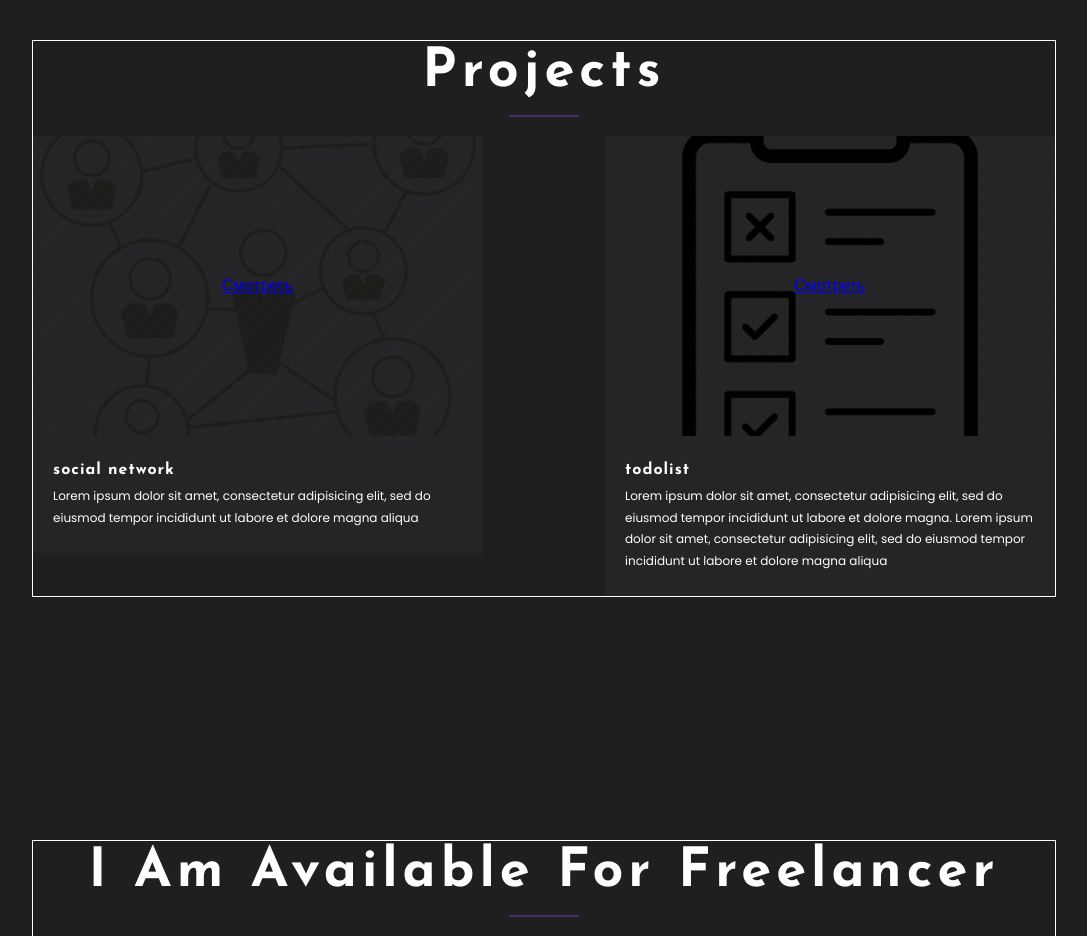
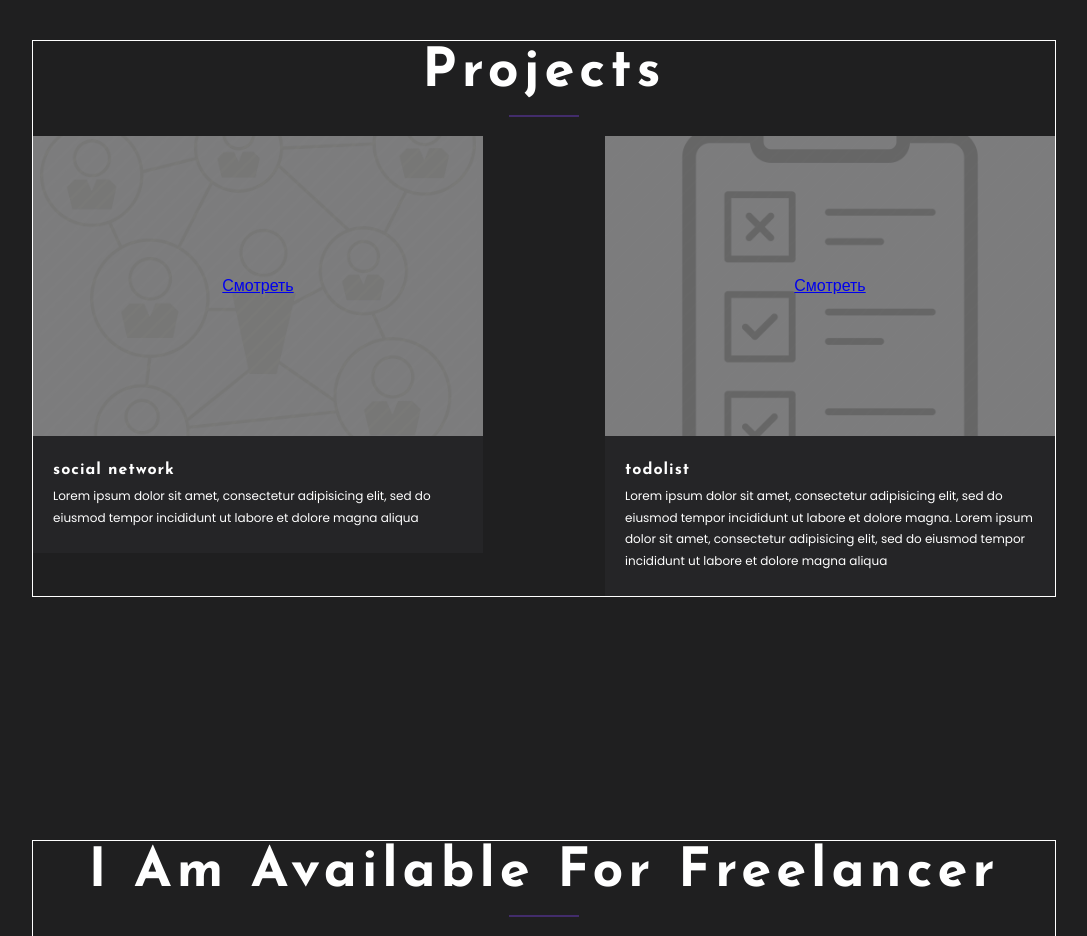
Before and after one commit to makcsholonik/portfolio, a React (Create React App) app: page / in a window 1280 px wide. Shown: the part 1640-2576 px from the top of the page, without its empty margins (96-1183 px from the left). Built offline with nearby package versions, Linux system fonts and the light colour scheme.

Commit message:
stage II

```diff
--- a/src/projects/project/Project.module.css
+++ b/src/projects/project/Project.module.css
@@ -14,10 +14,24 @@
     background-size: cover;
     background-position: center;
     background-repeat: no-repeat;
+    position: relative;
+}
+
+.imageContainer::before {
+    position: absolute;
+    content: '';
+    background-color: white;
+    top: 0;
+    bottom: 0;
+    left: 0;
+    right: 0;
+    opacity: 0.4;
 }
 
 .imageButton {
     padding: 10px 20px;
+    position: relative;
+    z-index: 1;
 }
 
 .projectInfo {
```
